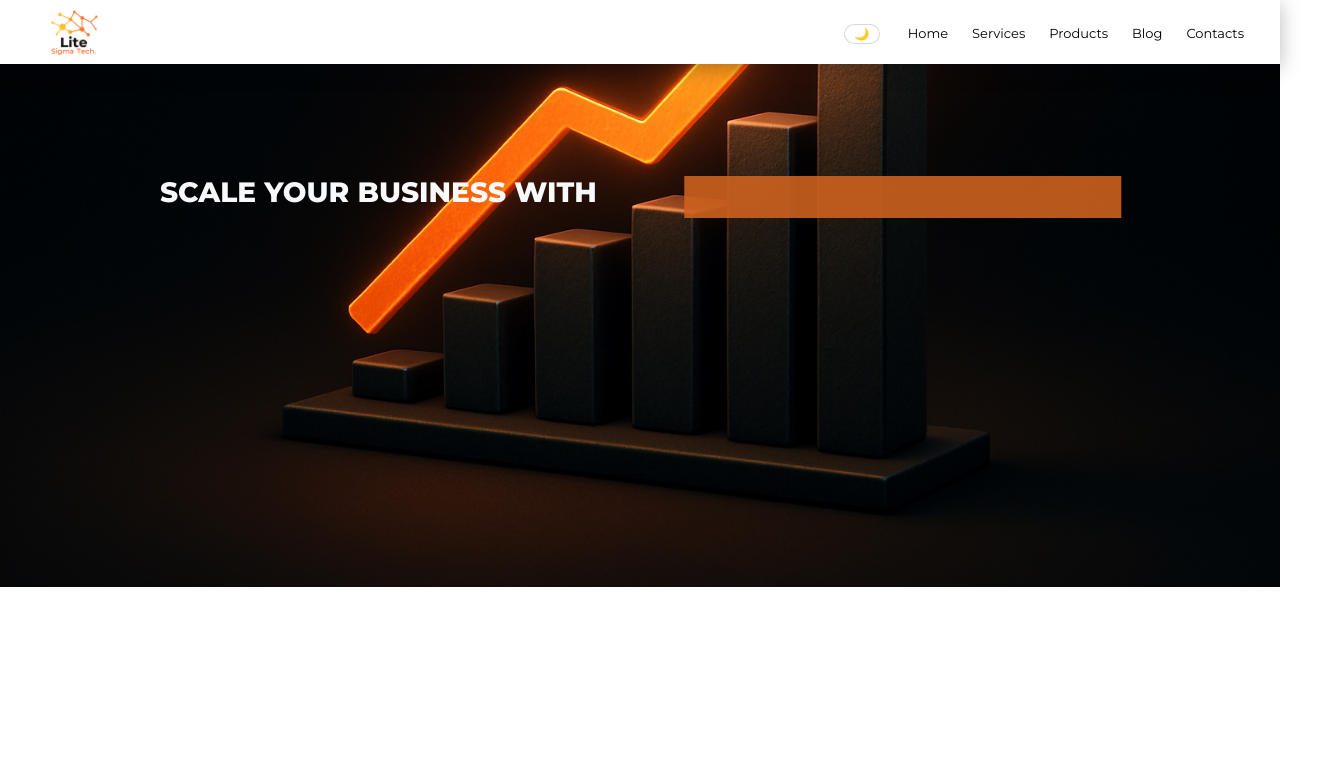
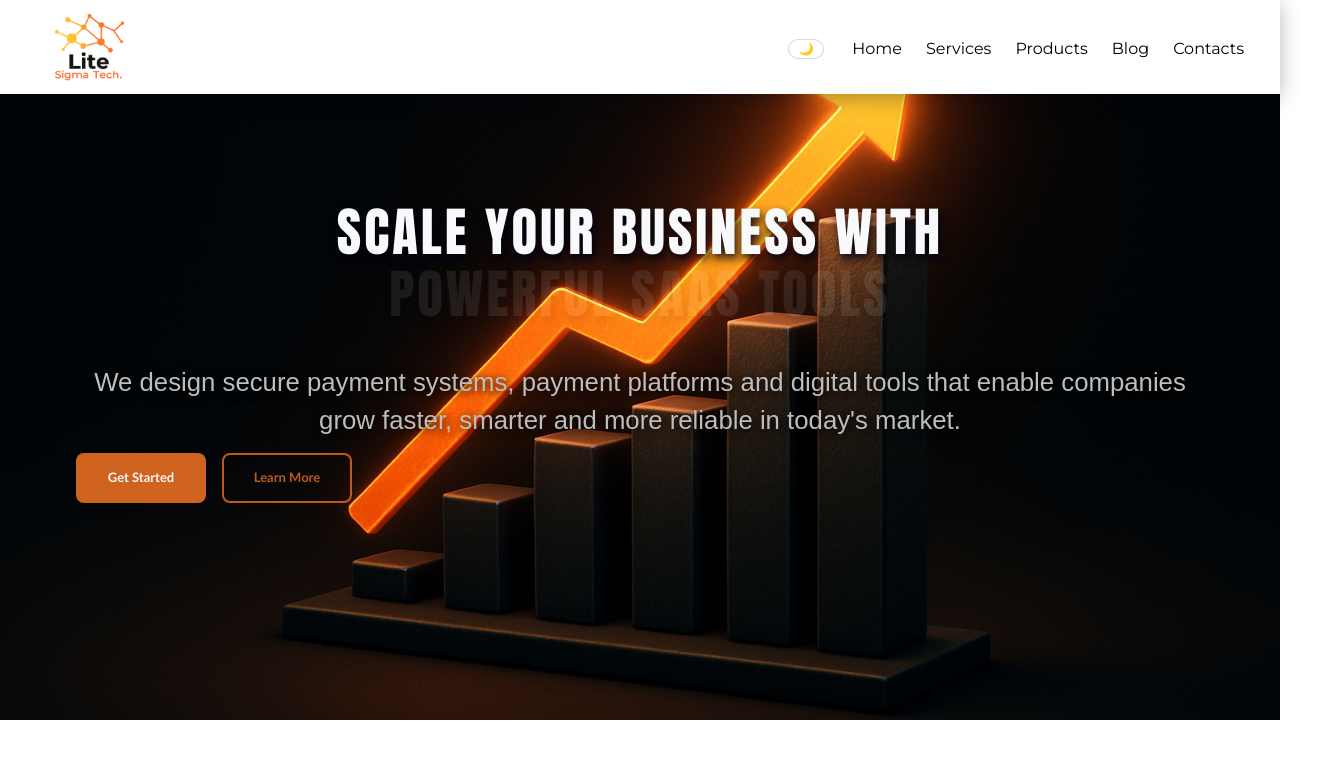
Before and after one commit to Joseph-Sunday/Lite-Sigma, a React (Vite) app: page / in a window 1280 px wide. Shown: the top 758 px of the page, 1344 px wide, since content can reach past the window. Built offline with nearby package versions, Linux system fonts and the light colour scheme.

Commit message:
initial commit

```diff
--- a/index.html
+++ b/index.html
@@ -12,7 +12,7 @@
     <link rel="preconnect" href="https://fonts.googleapis.com" />
     <link rel="preconnect" href="https://fonts.gstatic.com" crossorigin />
     <link
-      href="https://fonts.googleapis.com/css2?family=Montserrat:wght@300;400;500;600;700;800;900&display=swap"
+      href="https://fonts.googleapis.com/css2?family=Anton&family=Montserrat:wght@300;400;500;600;700;800&display=swap"
       rel="stylesheet"
     />
 
--- a/src/components/HeroSection.jsx
+++ b/src/components/HeroSection.jsx
@@ -1,9 +1,26 @@
-import { motion } from "framer-motion";
+import { motion, AnimatePresence } from "framer-motion";
+import { useState, useEffect } from "react";
+
+const rotatingTexts = [
+  "INNOVATIVE TECH SOLUTIONS",
+  "POWERFUL SAAS TOOLS",
+  "SCALABLE SYSTEMS",
+];
 
 const HeroSection = () => {
+  const [index, setIndex] = useState(0);
+
+  useEffect(() => {
+    const interval = setInterval(() => {
+      setIndex((prev) => (prev + 1) % rotatingTexts.length);
+    }, 2500);
+
+    return () => clearInterval(interval);
+  }, []);
+
   return (
     <>
-      <section className="hero-section">
+      <section className="hero-section ">
         <img
           src="/LiteSigmaHeroSection.png"
           alt="Lite Sigma Hero Section"
@@ -11,22 +28,53 @@ const HeroSection = () => {
         />
 
         <div className="hero-section-overlay">
-          <div className="hero-title-wrapper">
+          <div className="hero-title-wrapper container-fluid">
             <motion.div
               initial={{ x: "-100%" }}
-              animate={{ x: "120%" }}
-              transition={{ duration: 1.2, ease: "easeInOut" }}
+              animate={{ x: "100%" }}
+              transition={{ duration: 1.6, ease: "easeInOut" }}
               className="hero-section-orange-animation"
             />
 
             <motion.h1
-              className="hero-section-title text-light text-center"
+              className="hero-section-title text-light"
               initial={{ opacity: 0 }}
               animate={{ opacity: 1 }}
-              transition={{ delay: 1.1, duration: 0.5 }}
+              transition={{ delay: 1.5, duration: 1.2 }}
             >
               SCALE YOUR BUSINESS WITH
             </motion.h1>
+          </div>
+
+          <div className="hero-section-rotating-wrapper" aria-hidden="false">
+            <AnimatePresence mode="wait">
+              <motion.h1
+                className="hero-section-rotating-texts text-light"
+                key={index}
+                data-text={rotatingTexts[index]}
+                initial={{ opacity: 0, y: 20 }}
+                animate={{ opacity: 1, y: 0 }}
+                exit={{ opacity: 0, y: -20 }}
+                transition={{ duration: 0.6, ease: "easeInOut" }}
+              >
+                {rotatingTexts[index]}
+              </motion.h1>
+            </AnimatePresence>
+          </div>
+
+          <p className="text-center d-inline-block hero-section-p">
+            We design secure payment systems, payment platforms and digital
+            tools that enable companies grow faster, smarter and more reliable
+            in today's market.
+          </p>
+
+          <div className="container-fluid hero-section-btn d-flex justify-content-center align-items-center gap-2 gap-md-3">
+            <button className="btn text-light" type="button">
+              Get Started
+            </button>
+            <button className="btn" type="button">
+              Learn More
+            </button>
           </div>
         </div>
       </section>
--- a/src/components/NavBar.jsx
+++ b/src/components/NavBar.jsx
@@ -54,27 +54,27 @@ const NavBar = () => {
             <div className="d-none d-lg-block me-auto mx-3">
               <ul className="navbar-nav me-auto gap-2">
                 <li className="nav-item">
-                  <Link to="/" className="nav-link navbar-li-text fs-sml">
+                  <Link to="/" className="nav-link navbar-li-text">
                     Home
                   </Link>
                 </li>
                 <li className="nav-item">
-                  <Link to="#" className="nav-link navbar-li-text fs-sml">
+                  <Link to="#" className="nav-link navbar-li-text">
                     Services
                   </Link>
                 </li>
                 <li className="nav-item">
-                  <Link to="#" className="nav-link navbar-li-text fs-sml">
+                  <Link to="#" className="nav-link navbar-li-text">
                     Products
                   </Link>
                 </li>
                 <li className="nav-item">
-                  <Link to="#" className="nav-link navbar-li-text fs-sml">
+                  <Link to="#" className="nav-link navbar-li-text">
                     Blog
                   </Link>
                 </li>
                 <li className="nav-item">
-                  <Link to="#" className="nav-link navbar-li-text fs-sml">
+                  <Link to="#" className="nav-link navbar-li-text">
                     Contacts
                   </Link>
                 </li>
--- a/src/css/Home.css
+++ b/src/css/Home.css
@@ -1,21 +1,24 @@
 /* Hero Section */
 .hero-section-poster {
   width: 100%;
-  height: 90vh;
+  height: 100vh;
   object-fit: cover;
   object-position: 30% 200%;
 }
 
 .hero-section-overlay {
   position: absolute;
-  top: 22%;
-  left: 12.5%;
-  width: 75%;
+  top: 20%;
+  width: 100%;
+  display: flex;
+  justify-content: center;
+  flex-direction: column;
 }
 
 .hero-title-wrapper {
   position: relative;
   display: inline-block;
+  overflow: hidden;
 }
 
 .hero-section-orange-animation {
@@ -24,12 +27,383 @@
   left: 0%;
   height: 100%;
   width: 100%;
-  background-color: #cf621fe3;
+  background-color: #bf5411e3;
   z-index: 5;
 }
 
 .hero-section-title {
-  font-family: "Montserrat", sans-serif;
+  position: relative;
+  margin: 0;
+  font-family: "Anton", sans-serif;
+  font-size: 2.3em;
+  font-weight: 100;
+  letter-spacing: 2px;
+  text-shadow: 2px 5px 10px #001;
+  text-align: center;
+  z-index: 10;
+}
+
+.hero-section-rotating-wrapper {
+  position: relative;
+  display: flex;
+  justify-content: center;
+  align-items: center;
+  margin-top: 0.5em;
+  height: 100px;
+  overflow: visible;
+}
+
+.hero-section-rotating-texts {
+  position: absolute;
+  margin: 0.2em 1.5em 0;
+  font-family: "Anton", sans-serif;
+  font-size: 2.3em;
+  font-weight: 100 !important;
+  letter-spacing: 2px;
+  line-height: 1;
+  text-align: center;
+  text-shadow: 2px 5px 10px #001;
+  z-index: 3;
+}
+
+.hero-section-p {
+  margin: 1.3em 3em 1.2em;
+  font-family: Arial, Helvetica, sans-serif;
+  text-shadow: 1px 2px 10px #000;
+  color: #bdbdbd;
+}
+
+.hero-section-btn {
+  margin: 0;
+}
+
+.hero-section-btn button {
+  width: 100px;
+  height: 55px;
+  padding: 0 2em;
+  border: 2px solid #d3641fe3;
+  font-family: calibri, sans-serif;
+  font-size: 13px;
   font-weight: 800;
-  font-size: 1.75em
 }
+
+.hero-section-btn button:first-child {
+  background: #e66d22e6;
+  border: none;
+}
+
+.hero-section-btn button:first-child:hover {
+  background-color: #fb7827f4;
+  transition: background-color 0.5s ease, border 0.6s ease;
+}
+
+.hero-section-btn button:last-child {
+  background: none;
+  color: #d3641fe3;
+}
+
+.hero-section-btn button:last-child:hover {
+  background: #e66d22e6;
+  color: #fff;
+  border: 2px solid #e66d22e6;
+  transition: background-color 0.3s ease, border 0.2s ease-in;
+}
+
+/* GLITCH STYLES */
+/* .glitch {
+  position: relative;
+  display: inline-block;
+}
+
+.glitch::before,
+.glitch::after {
+  content: attr(data-text);
+  position: absolute;
+  left: 0;
+  top: 0;
+  width: 100%;
+  pointer-events: none;
+  clip-path: inset(0 0 0 0);
+}
+
+.glitch::before {
+  color: rgba(1, 204, 255, 0.367);
+  z-index: -1;
+  transform: translate(-10px, 0);
+  animation: glitch-anim-before 5s infinite linear alternate-reverse;
+}
+
+.glitch::after {
+  color: rgba(0, 0, 0, 0.811);
+  z-index: -1;
+  transform: translate(10px, 0);
+  animation: glitch-anim-after 5s infinite linear alternate-reverse;
+}
+
+@keyframes glitch-anim-before {
+  0% { clip-path: inset(0 0 0 0); transform: translate(-2px, 0); }
+  20% { clip-path: inset(10% 0 75% 0); transform: translate(-4px, -1px); }
+  40% { clip-path: inset(40% 0 30% 0); transform: translate(-1px, 1px); }
+  60% { clip-path: inset(20% 0 50% 0); transform: translate(-3px, -1px); }
+  80% { clip-path: inset(10% 0 60% 0); transform: translate(-1px, 0); }
+  100% { clip-path: inset(0 0 0 0); transform: translate(-2px, 0); }
+}
+
+@keyframes glitch-anim-after {
+  0% { clip-path: inset(0 0 0 0); transform: translate(2px, 0); }
+  20% { clip-path: inset(50% 0 10% 0); transform: translate(4px, 1px); }
+  40% { clip-path: inset(20% 0 50% 0); transform: translate(1px, -1px); }
+  60% { clip-path: inset(10% 0 60% 0); transform: translate(3px, 1px); }
+  80% { clip-path: inset(30% 0 30% 0); transform: translate(1px, 0); }
+  100% { clip-path: inset(0 0 0 0); transform: translate(2px, 0); }
+} */
+
+
+/* Media Styles */
+@media (min-width: 425px) {
+  .hero-section-overlay {
+    top: 30%;
+  }
+
+  .hero-section-rotating-wrapper {
+    margin-top: .3em;
+  }
+
+  .hero-section-rotating-texts {
+    margin: 0em 1.5em 0;
+  }
+
+  .hero-section-p {
+    margin: 0em 3em 1.7em;
+  }
+
+  .hero-section-btn {
+    gap: 1em !important;
+  }
+
+  .hero-section-btn button {
+    width: 120px;
+    height: 50px;
+    padding: 0;
+    border: 2px solid #d3641fe3;
+    border-radius: 8px !important;
+    font-family: calibri, sans-serif;
+    font-size: 13px;
+    font-weight: 800;
+  }
+}
+
+@media (min-width: 768px) {
+  .hero-section-poster {
+    object-position: 0% 100%;
+  }
+
+  .hero-section-overlay {
+    top: 40%;
+  }
+
+  .hero-title-wrapper {
+    width: 60%;
+    padding: 0;
+  }
+
+  .hero-section-rotating-wrapper {
+    margin-top: 0;
+    height: 50px;
+  }
+
+  .hero-section-rotating-texts {
+    margin: .5em 1.5em 0em;
+  }
+
+  .hero-section-p {
+    margin: 1.5em 3em 1.8em;
+  }
+
+  .hero-section-btn {
+    justify-content: start !important;
+    margin-left: 4em;
+    gap: 1em !important;
+  }
+
+  .hero-section-btn button {
+    width: 130px;
+    height: 50px;
+    padding: 0;
+    border: 2px solid #d3641fe3;
+    border-radius: 8px !important;
+    font-family: calibri, sans-serif;
+    font-size: 13px;
+    font-weight: 800;
+  }
+}
+
+@media (min-width: 1024px) {
+  .hero-section-poster {
+    height: 90vh;
+    object-position: 0% 50%;
+  }
+
+  .hero-section-overlay {
+    top: 25%;
+  }
+
+  .hero-section-title {
+    margin-bottom: .2em;
+    font-size: 3.3em;
+    font-weight: 100;
+    letter-spacing: 3px;
+  }
+
+  .hero-section-rotating-wrapper {
+    margin-top: 0;
+    height: 50px;
+  }
+
+  .hero-section-rotating-texts {
+    margin: .5em 1.5em 0em;
+    font-size: 3.3em;
+    letter-spacing: 3px;
+  }
+
+  .hero-section-p {
+    margin: 1.5em 3em .5em;
+    font-size: 1.61em;
+    align-items: justify !important;
+  }
+
+  .hero-section-btn {
+    justify-content: start !important;
+    margin-left: 4em;
+    gap: 1em !important;
+  }
+
+  .hero-section-btn button {
+    width: 130px;
+    height: 50px;
+    padding: 0;
+    border: 2px solid #d3641fe3;
+    border-radius: 8px !important;
+    font-family: calibri, sans-serif;
+    font-size: 13px;
+    font-weight: 800;
+  }
+}
+
+@media (min-width: 1024px) {
+  .hero-section-poster {
+    height: 90vh;
+    object-position: 0% 50%;
+  }
+
+  .hero-section-overlay {
+    top: 25%;
+  }
+
+  .hero-section-title {
+    margin-bottom: .2em;
+    font-size: 3.3em;
+    font-weight: 100;
+    letter-spacing: 3px;
+  }
+
+  .hero-section-rotating-wrapper {
+    margin-top: 0;
+    height: 50px;
+  }
+
+  .hero-section-rotating-texts {
+    margin: .5em 1.5em 0em;
+    font-size: 3.3em;
+    letter-spacing: 3px;
+  }
+
+  .hero-section-p {
+    margin: 1.5em 3em .5em;
+    font-size: 1.61em;
+    align-items: justify !important;
+  }
+
+  .hero-section-btn {
+    justify-content: start !important;
+    margin-left: 4em;
+    gap: 1em !important;
+  }
+
+  .hero-section-btn button {
+    width: 130px;
+    height: 50px;
+    padding: 0;
+    border: 2px solid #d3641fe3;
+    border-radius: 8px !important;
+    font-family: calibri, sans-serif;
+    font-size: 13px;
+    font-weight: 800;
+  }
+}
+
+@media (min-width: 1440px) {
+  .hero-section-poster {
+    height: 95vh;
+    object-position: 10% 40%;
+  }
+
+  .hero-section-overlay {
+    top: 20%;
+    display: block;
+  }
+
+  .hero-title-wrapper {
+    left: 5%;
+    width: 50%;
+    height: 200px;
+  }
+
+  .hero-section-title {
+    text-align: center;
+    margin: 0 0 0.5em;
+    font-size: 5em;
+    font-weight: 100;
+    letter-spacing: 4px;
+  }
+
+  .hero-section-rotating-wrapper {
+    margin: 0 !important;
+    width: 100%;
+    height: 55px;
+    justify-content: start !important;
+  }
+
+  .hero-section-rotating-texts {
+    margin: 1.5em 1.15em 0em;
+    font-size: 5em;
+    font-weight: 100;
+    letter-spacing: 4px;
+    text-align: center !important;
+    width: 50%;
+  }
+
+  .hero-section-p {
+    margin: 4.6em 3em 1em;
+    font-size: 1.61em;
+    align-items: justify !important;
+    width: 60%;
+  }
+
+  .hero-section-btn {
+    justify-content: start !important;
+    margin-left: 4em;
+    gap: 1em !important;
+  }
+
+  .hero-section-btn button {
+    width: 130px;
+    height: 50px;
+    padding: 0;
+    border: 2px solid #d3641fe3;
+    border-radius: 8px !important;
+    font-family: calibri, sans-serif;
+    font-size: 13px;
+    font-weight: 800;
+  }
+}
--- a/src/css/NavBar.css
+++ b/src/css/NavBar.css
@@ -12,7 +12,7 @@
 /* Dark mode nav colors */
 [data-theme="dark"] {
   --nav-text: #fff;
-  --nav-li-text: #b6b6b6;
+  --nav-li-text: #b7b7b7;
   --nav-text-active: #ff9900;
   --nav-bg: #000;
   --nav-side-bg: #1f1f1f;
@@ -100,7 +100,7 @@ nav {
 
 @media (min-width: 992px) {
   .navbrand {
-    width: 60px;
+    width: 90px;
     border-radius: 2px;
   }
   .offcanvas {
@@ -116,4 +116,8 @@ nav {
     height: 20px;
     font-size: 12px !important;
   }
+
+  .nav-items {
+    font-size: 15px;
+  }
 }
```
